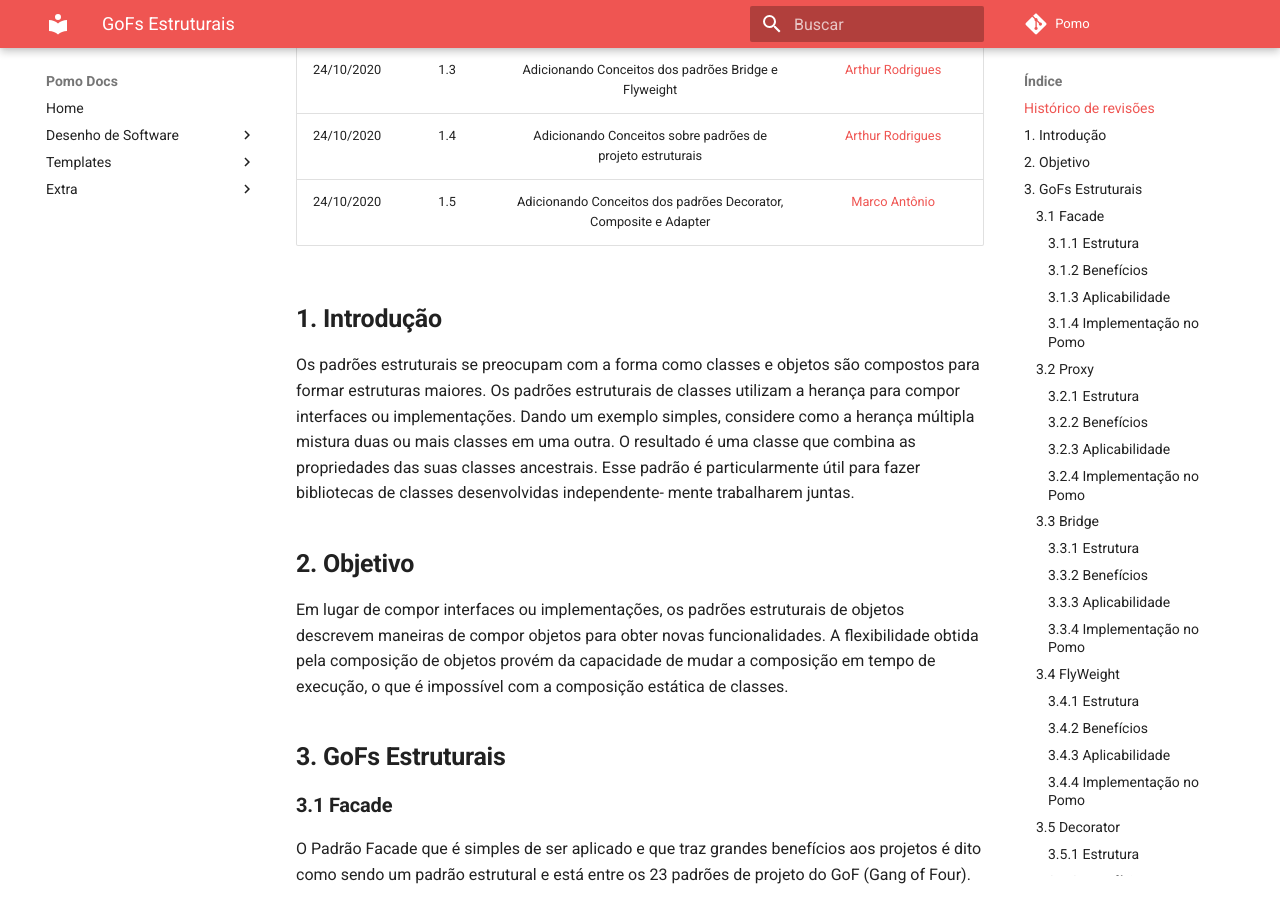
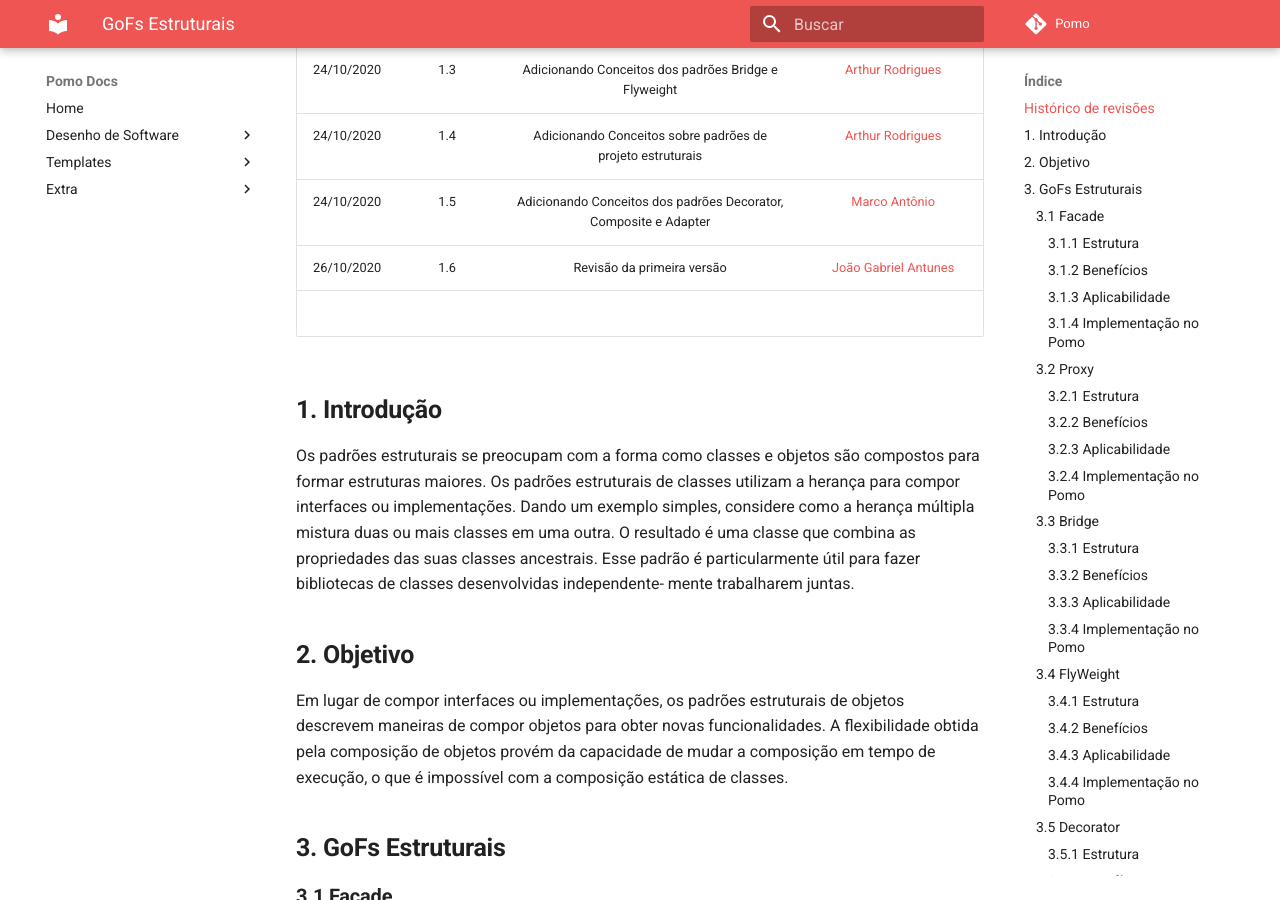
Before and after one commit to UnBArqDsw/2020.1_G6_Pomo, an MkDocs documentation site: the page built from docs/padrões-de-projeto/modulo3.3/gofs_estruturais.md, in a window 1280 px wide and 900 px high, scrolled down 386 px. Built offline with MkDocs 1.6.1 and Material for MkDocs 9.7.7, drawn with Linux system fonts in a browser that asks for light colours; comment, search, counter and statistics services are not loaded; some of the changed text lies outside the part shown.

Commit message:
[DOC] Adicionando a revisão da primeira versão do documento e suas referencias.

```diff
--- a/docs/padrões-de-projeto/modulo3.3/gofs_estruturais.md
+++ b/docs/padrões-de-projeto/modulo3.3/gofs_estruturais.md
@@ -10,6 +10,8 @@
 | 24/10/2020 | 1.3 | Adicionando Conceitos dos padrões Bridge e Flyweight | [Arthur Rodrigues](https://github.com/arthurarp)|
 | 24/10/2020 | 1.4 | Adicionando Conceitos sobre padrões de projeto estruturais | [Arthur Rodrigues](https://github.com/arthurarp)|
 | 24/10/2020 | 1.5 | Adicionando Conceitos dos padrões Decorator, Composite e Adapter | [Marco Antônio](https://github.com/markinlimac)|
+| 26/10/2020 | 1.6 | Revisão da primeira versão | [João Gabriel Antunes](https://github.com/flyerjohn)|
+<br>
 
 ## **1. Introdução**
 Os padrões estruturais se preocupam com a forma como classes e objetos são compostos
@@ -45,7 +47,7 @@ Como o nome sugere Facade, é realmente uma fachada, podemos fazer a seguinte an
 
 #### **3.1.1 Estrutura**
 
-![diagrama_do_facade](/img/padroes/estruturais/facade/diagrama.png)
+![diagrama_do_facade](../../img/padroes/estruturais/facade/diagrama.png)
 
 [link original da imagem](https://www.google.com/url?sa=i&url=https%3A%2F%2Fwww.pinterest.com%2Fpin%2F270145677623956070%2F&psig=AOvVaw1Uml3qmjOJTHpvBtMZ9mVH&ust=1603486005511000&source=images&cd=vfe&ved=0CAIQjRxqFwoTCIjywICJyewCFQAAAAAdAAAAABAr)
 
@@ -63,7 +65,7 @@ Sua aplicação nos projetos já existentes não é de grande complexidade, por
 
 #### **3.1.4 Implementação no Pomo**
 É possível aplicar o padrão Facade na parte de API do sistema .
-![facade](/img/padroes/estruturais/facade/facade.png)
+![facade](../../img/padroes/estruturais/facade/facade.png)
 
 ### **3.2 Proxy**
 
@@ -71,7 +73,7 @@ Proxy é um padrão de design estrutural que permite fornecer um substituto ou e
 
 #### **3.2.1 Estrutura**
 
-![estrutura padrao do proxy](/img/padroes/estruturais/proxy/proxy_estrutura.png)
+![estrutura padrao do proxy](../../img/padroes/estruturais/proxy/proxy_estrutura.png)
 
 
 #### **3.2.2 Benefícios**
@@ -88,7 +90,7 @@ Entre outros:
 O padrão Proxy sugere que você crie uma nova classe de proxy com a mesma interface que um objeto de serviço original. Em seguida, você atualiza seu aplicativo para que ele transmita o objeto proxy para todos os clientes do objeto original. Ao receber uma solicitação de um cliente, o proxy cria um objeto de serviço real e delega todo o trabalho para ele.
 
 #### **3.2.4 Implementação no Pomo**
-![proxy_pomo](/img/padroes/estruturais/proxy/routes.png)
+![proxy_pomo](../../img/padroes/estruturais/proxy/routes.png)
 
 Como podemos ver no arquivo routes.js o padrão Proxy é utilizado. Antes de acessar os endpoints, um middleware é acionado para verificar se quem processou a solicitação tem autenticação suficiente. Os middlewares fazem o papel de proxy.
 
@@ -99,7 +101,7 @@ O padrão Bridge é mais um dos vinte e três padrões descritos no livro “Des
 
 #### **3.3.1 Estrutura**
 
-![estrutura do bridge](/img/padroes/estruturais/bridge/estrutura.png)
+![estrutura do bridge](../../img/padroes/estruturais/bridge/estrutura.png)
 
 #### **3.3.2 Benefícios**
 As características que tornam o padrão Bridge interessante envolvem: a capacidade de evitar uma ligação permanente entre uma abstração e a implementação, a propriedade de permitir a extensão de uma abstração, a proteção dos clientes com relação as alterações de implementação, a capacidade de esconder completamente a implementação do cliente, melhoria na gestão de um conjunto grande de hierarquias e extensões de uma abstração.
@@ -114,7 +116,7 @@ O Flyweight é um padrão de design estrutural que permite ajustar mais objetos
 
 #### **3.4.1 Estrutura**
 
-![estrutura do flyweight](/img/padroes/estruturais/flyweight/estrutura.png)
+![estrutura do flyweight](../../img/padroes/estruturais/flyweight/estrutura.png)
 
 #### **3.4.2 Benefícios**
 
@@ -134,7 +136,7 @@ O Padrão Decorator anexa responsabilidades adicionais a um objeto dinamicamente
 
 #### **3.5.1 Estrutura**
 
-![estrutura do decorator](/img/padroes/estruturais/decorator/Decorator.jpg)
+![estrutura do decorator](../../img/padroes/estruturais/decorator/Decorator.jpg)
 
 #### **3.5.2 Benefícios**
 
@@ -154,7 +156,7 @@ Entende-se por Composite um padrão de projeto de software utilizado para repres
 
 #### **3.6.1 Estrutura**
 
-![estrutura do composite](/img/padroes/estruturais/composite/composite.jpg)
+![estrutura do composite](../../img/padroes/estruturais/composite/composite.jpg)
 
 #### **3.6.3 Aplicabilidade**
 
@@ -170,7 +172,7 @@ O padrão Adapter converte a interface de uma classe para outra interface que o
 
 #### **3.7.1 Estrutura**
 
-![estrutura do composite](/img/padroes/estruturais/adapter/adapter.png)
+![estrutura do composite](../../img/padroes/estruturais/adapter/adapter.png)
 
 #### **3.7.2 Benefícios**
 
@@ -187,12 +189,14 @@ O adapter é usado quando se deseja utilizar uma classe existente, porém sua in
 ## **4. Referências**
 
 
-1. Fábio, 2009. Devmedia. Disponível em: <https://www.devmedia.com.br/o-padrao-facade-aplicado/12683>. Acesso em: 23/10/2020.
+>1. Fábio, 2009. Devmedia. Disponível em: <https://www.devmedia.com.br/o-padrao-facade-aplicado/12683>. Acesso em: 23/10/2020.
 
-2. ROBERTO, Jones. Design Patterns -- Parte 14 -- Proxy. Medium. 03 Dezembro, 2019. Disponível em: <https://medium.com/xp-inc/design-patterns-parte-14-proxy-9f72c15a2ee1>. Acesso em: 23/10/2020.
+>2. ROBERTO, Jones. Design Patterns -- Parte 14 -- Proxy. Medium. 03 Dezembro, 2019. Disponível em: <https://medium.com/xp-inc/design-patterns-parte-14-proxy-9f72c15a2ee1>. Acesso em: 23/10/2020.
 
-3. PIERIN, Felipe. Explorando os benefícios do uso do Design Pattern Bridge. 02 Agosto, 2011. Disponível em: <https://fpierin.wordpress.com/2011/08/02/explorando-os-beneficios-do-uso-do-design-pattern-bridge/>. Acesso em: 24/10/2020.
+>3. PIERIN, Felipe. Explorando os benefícios do uso do Design Pattern Bridge. 02 Agosto, 2011. Disponível em: <https://fpierin.wordpress.com/2011/08/02/explorando-os-beneficios-do-uso-do-design-pattern-bridge/>. Acesso em: 24/10/2020.
 
-4. ROBERTO, Jones. Design Patterns -- Parte 13 -- Flyweight. Medium. 28 Novembro, 2019. Disponível em: <https://medium.com/xp-inc/design-patterns-parte-13-flyweight-9f96433bce05>. Acesso em: 24/10/2020.
+>4. ROBERTO, Jones. Design Patterns -- Parte 13 -- Flyweight. Medium. 28 Novembro, 2019. Disponível em: <https://medium.com/xp-inc/design-patterns-parte-13-flyweight-9f96433bce05>. Acesso em: 24/10/2020.
 
-5. GAMMA, Erich; HELM, Richard; JOHNSON, Ralph; VLISSIDES, JOHN. Padrões de Projeto. Bookman, 2000.
+>5. GAMMA, Erich; HELM, Richard; JOHNSON, Ralph; VLISSIDES, JOHN. Padrões de Projeto. Bookman, 2000.
+
+>6. Serrano, Milene. 2020. [Aula GoFs Estruturais](https://aprender3.unb.br/pluginfile.php/26809/mod_label/intro/Arquitetura%20e%20Desenho%20de%20Software%20-%20Aula%20GoFs%20Estruturais%20-%20Profa.%20Milene.pdf). Acesso em 21/10/2020.
```
